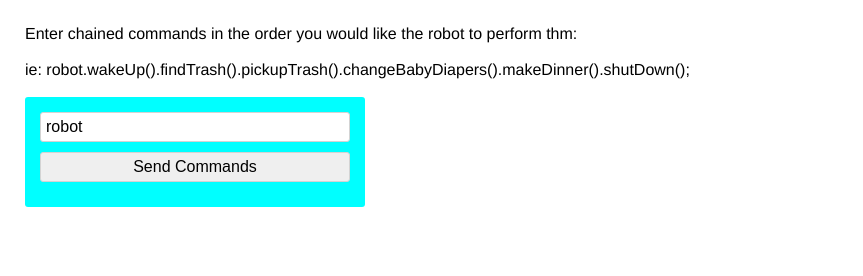
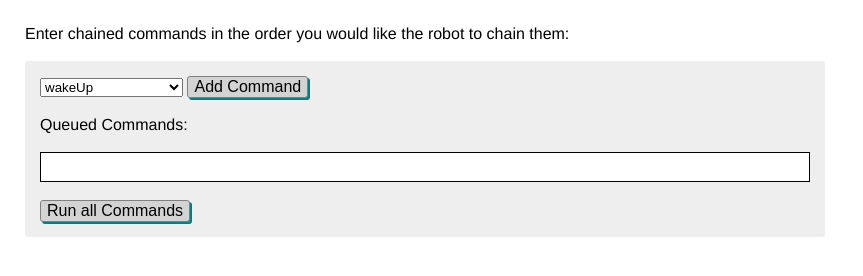
Before and after one commit to SabrinaMarkon/PHPSS-Challenges-Chaining, a website: page views/index.html in a window 1280 px wide. Shown: the whole page, without its empty margins (0-863 px from the left). Drawn offline with nearby package versions, Linux system fonts and the light colour scheme; no server answers.

Commit message:
user can select commands from dropdown to chain together. Resultant function chain to be executed is shown in div.

```diff
--- a/public/client.js
+++ b/public/client.js
@@ -17,16 +17,26 @@ $(function() {
 
 //robot.wakeUp().findTrash().pickupTrash().changeBabyDiapers().makeDinner().shutDown();
 
+function addCommand(command) {
+  //alert(command);
+  var div = document.getElementById('showchain');
+  if (div.innerHTML !== '') {
+    div.innerHTML = div.innerHTML + '.';
+  }
+  div.innerHTML = div.innerHTML + command + '()';
+}
+
 function chainCommands(commands) {
 
-  for ( i = 0; i < commands.length; i++ ) {
-    //console.log(commands[i]);
+  alert(commands);
+  // for ( i = 0; i < commands.length; i++ ) {
+  //   //console.log(commands[i]);
 
-    // get the function name for the command:
-    var commandname = commands[i];
-    // execute it:
-    commandname();
-  }
+  //   // get the function name for the command:
+  //   var commandname = commands[i];
+  //   // execute it:
+  //   commandname();
+  // }
 
 }
 
--- a/public/style.css
+++ b/public/style.css
@@ -29,10 +29,10 @@ p {
 form {
   margin-bottom: 25px;
   padding: 15px;
-  background-color: cyan;
+  background-color: #eee;
   display: inline-block;
   width: 100%;
-  max-width: 340px;
+  max-width: 800px;
   border-radius: 3px;
 }
 
@@ -80,3 +80,12 @@ footer > a {
 .nicejob {
   text-decoration: line-through;
 }
+
+#showchain {
+  border: 1px #000 solid;
+  text-align: left;
+  background: #fff;
+  padding: 4px;
+  overflow: auto;
+  min-height: 30px;
+}
--- a/views/index.html
+++ b/views/index.html
@@ -21,11 +21,22 @@
   <body>
 
 
- Enter chained commands in the order you would like the robot to perform thm:<br><br>
- ie: robot.wakeUp().findTrash().pickupTrash().changeBabyDiapers().makeDinner().shutDown();<br><br>
+ Enter chained commands in the order you would like the robot to chain them:<br><br>
 
   <form>
-    <input type="text" size="100" value="robot"><input type="submit" value="Send Commands">
+    <select id="addcommand">
+      <option>wakeUp</option>
+      <option>findTrash</option>
+      <option>pickupTrash</option>
+      <option>changeBabyDiapers</option>
+      <option>makeDinner</option>
+      <option>shutDown</option>
+    </select>
+    <button onclick="addCommand(getElementById('addcommand').value); return false;">Add Command</button>
+    <br><br>
+    Queued Commands:<br><br>
+    <div id="showchain"></div><br>
+    <button onclick="chainCommands(getElementById('showchain').innerHTML); return false;">Run all Commands</button>
   </form>
 
 
```
Also changed, not shown: README.md.
